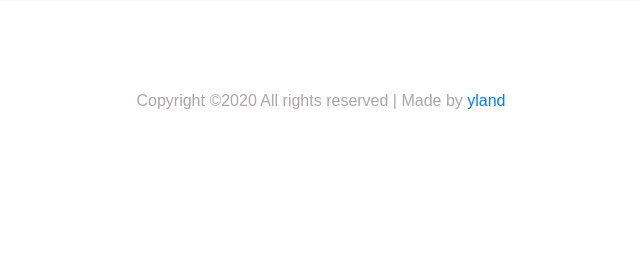
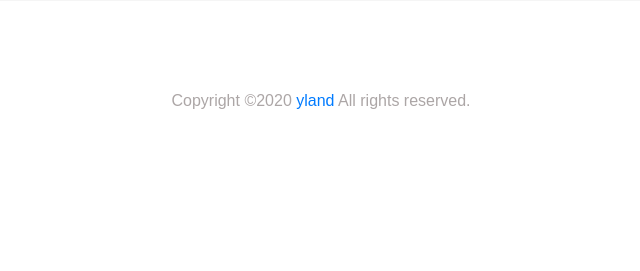
Before and after one commit to yland/budget-calculator, a Flask app: page / in a window 1280 px wide. Shown: the part 460-731 px from the top of the page, without its empty margins (319-959 px from the left). Run offline with Flask 2, Linux system fonts and the light colour scheme; some libraries are stand-ins or nearby versions.

Commit message:
Correct footer

```diff
--- a/templates/index.html
+++ b/templates/index.html
@@ -100,7 +100,7 @@
 
         <!-- Copyright -->
         <div class="footer-copyright text-center py-3">
-          <div><p>Copyright ©2020 All rights reserved | Made by <a href="#">yland</a></p></div>
+          <div><p>Copyright ©2020 <a href="#">yland</a> All rights reserved.</p></div>
         </div>
 
       </div>
```
